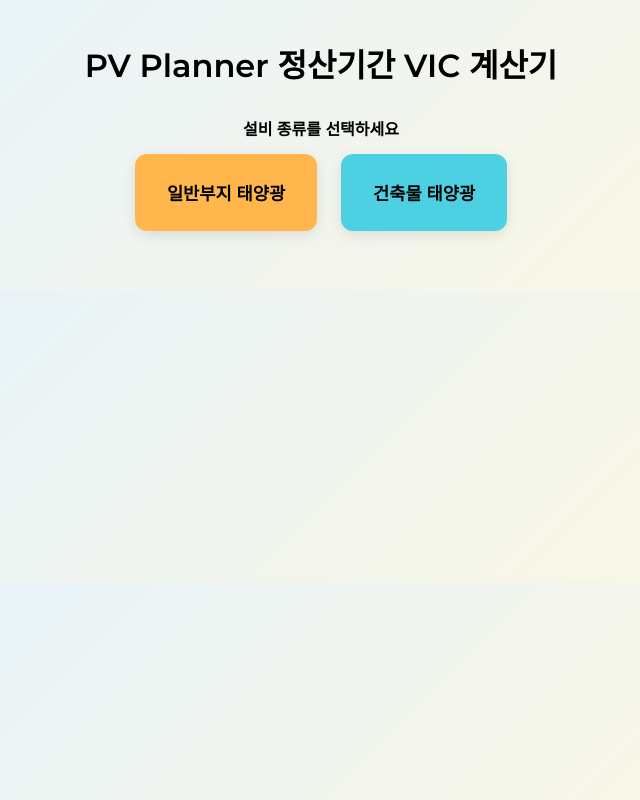
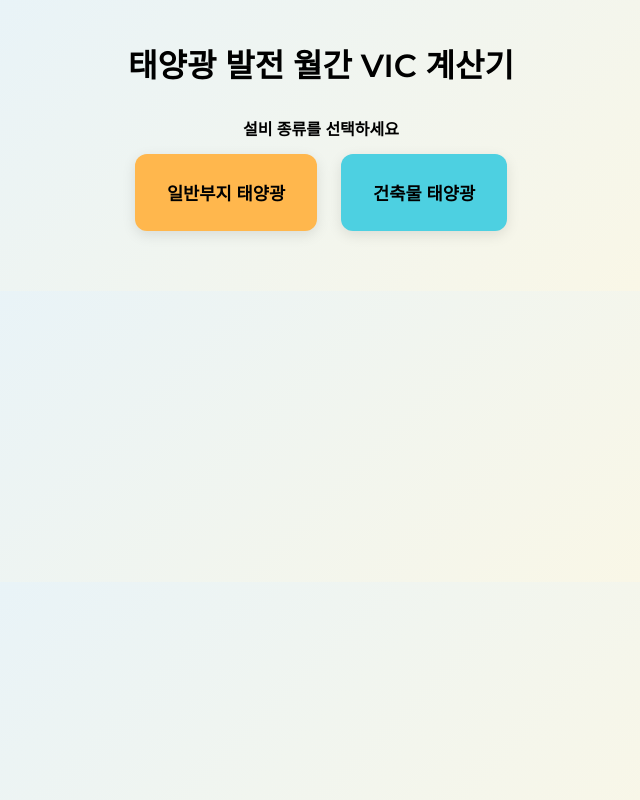
Before and after one commit to jaegwan0804/vicalculator_month-sun-, a plain HTML site: page index.html in a window 1280 px wide. Shown: the whole page, without its empty margins (319-959 px from the left). Drawn offline with Linux system fonts and the light colour scheme.

Commit message:
Update index.html

```diff
--- a/index.html
+++ b/index.html
@@ -6,7 +6,7 @@
   <link rel="stylesheet" href="style.css" />
 </head>
 <body>
-  <h1>PV Planner 정산기간 VIC 계산기</h1>
+  <h1>태양광 발전 월간 VIC 계산기</h1>
 
   <!-- ① 설비 종류 선택 -->
   <section id="step1">
```
